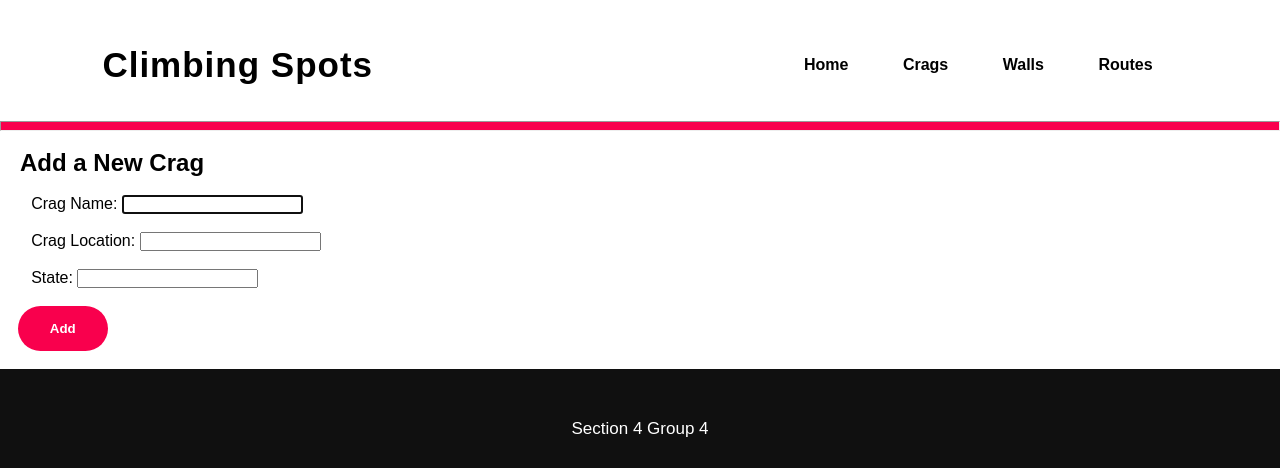
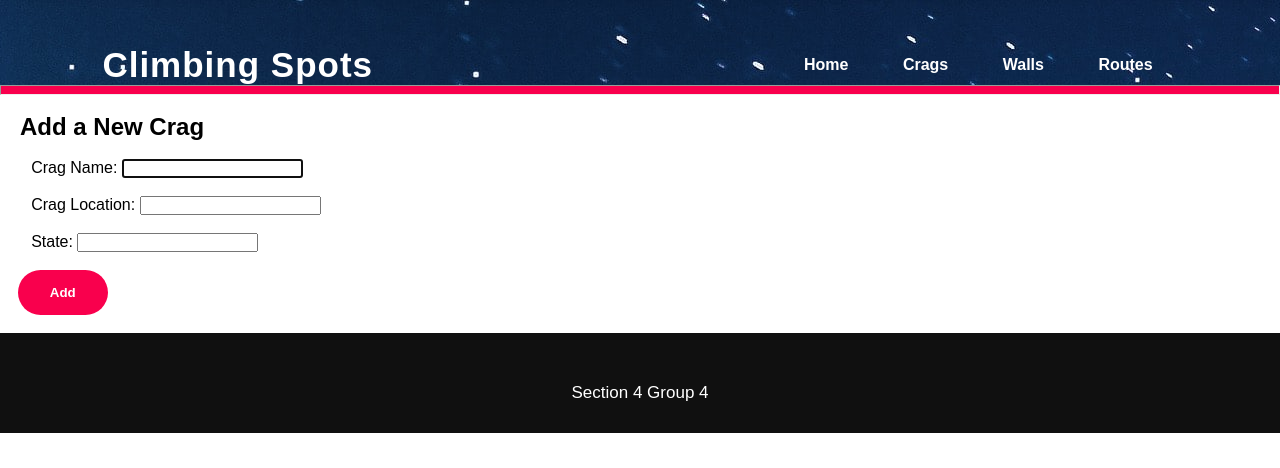
Before and after one commit to spencercheng/IS403-Project, a Django app: page /addCrag/ in a window 1280 px wide. Shown: the top 468 px of the page. Run offline with Django 4.2, Linux system fonts and the light colour scheme.

Commit message:
styled navigation

```diff
--- a/ClimbingSpots/static/css/styles.css
+++ b/ClimbingSpots/static/css/styles.css
@@ -19,6 +19,15 @@ nav{
 	padding-left: 8%;
 	padding-right: 8%;
 }
+.navbg{
+	background-image: url(../img/mountains1.jpg);
+}
+.logo2{
+	color: White;
+	font-size: 35px;
+	letter-spacing: 1px;
+	cursor: pointer;
+}
 .logo{
 	color: Black;
 	font-size: 35px;
@@ -26,7 +35,7 @@ nav{
 	cursor: pointer;
 }
 span{
-	color: #000000;
+	color: White;
 }
 nav ul li{
 	list-style-type: none;
@@ -300,7 +309,7 @@ footer p:nth-child(2){
 	font-size: 14px;
 }
 .list a {
-	color: black;
+	color: white;
 }
 .maindiv {
 	margin: 70px;
--- a/templates/Climbing/addCrag.html
+++ b/templates/Climbing/addCrag.html
@@ -2,8 +2,8 @@
 {% load static %}
 
 {%block content%}
-<nav>
-    <h2 class="logo">Climbing <span>Spots</span></h2>
+<nav class="navbg">
+    <h2 class="logo2">Climbing <span>Spots</span></h2>
     <ul>
         <li class="list"><a href="{%url "index"%}">Home</a></li>
         <li class="list"><a href="{%url "viewCrags"%}">Crags</a></li>
@@ -11,7 +11,6 @@
         <li class="list"><a href="{%url "viewRoutes"%}">Routes</a></li>
     </ul>
 </nav>
-<br><br>
 <hr class="mainhr">
 <div><br>
     <h2 >&nbsp&nbsp&nbspAdd a New Crag</h2><br>
--- a/templates/Climbing/addRoute.html
+++ b/templates/Climbing/addRoute.html
@@ -2,8 +2,8 @@
 {% load static %}
 
 {%block content%}
-<nav>
-    <h2 class="logo">Climbing <span>Spots</span></h2>
+<nav class="navbg">
+    <h2 class="logo2">Climbing <span>Spots</span></h2>
     <ul>
         <li class="list"><a href="{%url "index"%}">Home</a></li>
         <li class="list"><a href="{%url "viewCrags"%}">Crags</a></li>
@@ -11,7 +11,7 @@
         <li class="list"><a href="{%url "viewRoutes"%}">Routes</a></li>
     </ul>
 </nav>
-<br><br>
+
 <hr class="mainhr">
 <div><br>
     <h2 >&nbsp&nbsp&nbspAdd a New Route</h2><br>
--- a/templates/Climbing/addWall.html
+++ b/templates/Climbing/addWall.html
@@ -2,8 +2,8 @@
 {% load static %}
 
 {%block content%}
-<nav>
-    <h2 class="logo">Climbing <span>Spots</span></h2>
+<nav class="navbg">
+    <h2 class="logo2">Climbing <span>Spots</span></h2>
     <ul>
         <li class="list"><a href="{%url "index"%}">Home</a></li>
         <li class="list"><a href="{%url "viewCrags"%}">Crags</a></li>
@@ -11,7 +11,7 @@
         <li class="list"><a href="{%url "viewRoutes"%}">Routes</a></li>
     </ul>
 </nav>
-<br><br>
+
 <hr class="mainhr">
 <div><br>
     <h2 >&nbsp&nbsp&nbspAdd a New Wall</h2><br>
--- a/templates/Climbing/editCrag.html
+++ b/templates/Climbing/editCrag.html
@@ -1,8 +1,8 @@
 {%extends 'base.html'%}
 {%load static%}
 {%block content%}
-<nav>
-    <h2 class="logo">Climbing <span>Spots</span></h2>
+<nav class="navbg">
+    <h2 class="logo2">Climbing <span>Spots</span></h2>
     <ul>
         <li class="list"><a href="{%url "index"%}">Home</a></li>
         <li class="list"><a href="{%url "viewCrags"%}">Crags</a></li>
@@ -10,7 +10,7 @@
         <li class="list"><a href="{%url "viewRoutes"%}">Routes</a></li>
     </ul>
 </nav>
-<br><br>
+
 <hr class="mainhr">
 <div><br>
     <h2>&nbsp&nbsp&nbspUpdate {{crag.cragName}}</h2><br>
--- a/templates/Climbing/editRoute.html
+++ b/templates/Climbing/editRoute.html
@@ -2,8 +2,8 @@
 {% load static %}
 
 {%block content%}
-<nav>
-    <h2 class="logo">Climbing <span>Spots</span></h2>
+<nav class="navbg">
+    <h2 class="logo2">Climbing <span>Spots</span></h2>
     <ul>
         <li class="list"><a href="{%url "index"%}">Home</a></li>
         <li class="list"><a href="{%url "viewCrags"%}">Crags</a></li>
@@ -11,7 +11,7 @@
         <li class="list"><a href="{%url "viewRoutes"%}">Routes</a></li>
     </ul>
 </nav>
-<br><br>
+
 <hr class="mainhr">
 <div><br>
     <h2 >&nbsp&nbsp&nbspUpdate {{route.routeName}}</h2><br>
--- a/templates/Climbing/editWall.html
+++ b/templates/Climbing/editWall.html
@@ -2,8 +2,8 @@
 {% load static %}
 
 {%block content%}
-<nav>
-    <h2 class="logo">Climbing <span>Spots</span></h2>
+<nav class="navbg">
+    <h2 class="logo2">Climbing <span>Spots</span></h2>
     <ul>
         <li class="list"><a href="{%url "index"%}">Home</a></li>
         <li class="list"><a href="{%url "viewCrags"%}">Crags</a></li>
@@ -11,7 +11,7 @@
         <li class="list"><a href="{%url "viewRoutes"%}">Routes</a></li>
     </ul>
 </nav>
-<br><br>
+
 <hr class="mainhr">
 <div><br>
     <h2 >&nbsp&nbsp&nbspUpdate {{wall.wallName}}</h2><br>
--- a/templates/Climbing/viewCrags.html
+++ b/templates/Climbing/viewCrags.html
@@ -1,8 +1,8 @@
 {%extends 'base.html'%}
 {%load static%}
 {%block content%}
-<nav>
-    <h2 class="logo">Climbing <span>Spots</span></h2>
+<nav class="navbg">
+    <h2 class="logo2">Climbing <span>Spots</span></h2>
     <ul>
         <li class="list"><a href="{%url "index"%}">Home</a></li>
         <li class="list"><a href="{%url "viewCrags"%}">Crags</a></li>
@@ -10,7 +10,7 @@
         <li class="list"><a href="{%url "viewRoutes"%}">Routes</a></li>
     </ul>
 </nav>
-<br><br>
+
 <hr class="mainhr">
 <div><br>
     <h2 >&nbsp&nbsp&nbspCrags</h2>
--- a/templates/Climbing/viewRoutes.html
+++ b/templates/Climbing/viewRoutes.html
@@ -1,8 +1,8 @@
 {%extends 'base.html'%}
 {%load static%}
 {%block content%}
-<nav>
-    <h2 class="logo">Climbing <span>Spots</span></h2>
+<nav class="navbg">
+    <h2 class="logo2">Climbing <span>Spots</span></h2>
     <ul>
         <li class="list"><a href="{%url "index"%}">Home</a></li>
         <li class="list"><a href="{%url "viewCrags"%}">Crags</a></li>
@@ -10,7 +10,7 @@
         <li class="list"><a href="{%url "viewRoutes"%}">Routes</a></li>
     </ul>
 </nav>
-<br><br>
+
 <hr class="mainhr">
 <div><br>
     <h2 >&nbsp&nbsp&nbspRoutes</h2>
--- a/templates/Climbing/viewWalls.html
+++ b/templates/Climbing/viewWalls.html
@@ -1,8 +1,8 @@
 {%extends 'base.html'%}
 {%load static%}
 {%block content%}
-<nav>
-    <h2 class="logo">Climbing <span>Spots</span></h2>
+<nav class="navbg">
+    <h2 class="logo2">Climbing <span>Spots</span></h2>
     <ul>
         <li class="list"><a href="{%url "index"%}">Home</a></li>
         <li class="list"><a href="{%url "viewCrags"%}">Crags</a></li>
@@ -10,7 +10,7 @@
         <li class="list"><a href="{%url "viewRoutes"%}">Routes</a></li>
     </ul>
 </nav>
-<br><br>
+
 <hr class="mainhr">
 <div><br>
     <h2 >&nbsp&nbsp&nbspWalls</h2>
```
